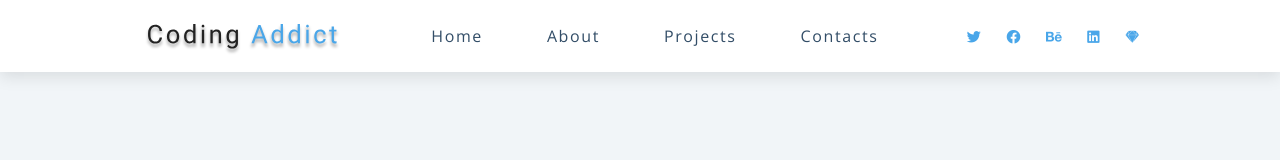
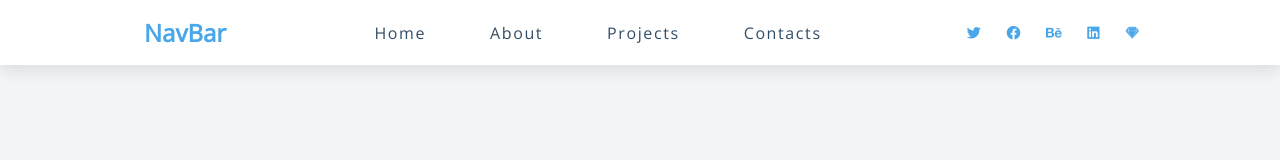
Before and after one commit to ArpitJana/JS-Project-06-Nav-Bar, a plain HTML site: page index.html in a window 1280 px wide. Drawn offline with nearby package versions, Linux system fonts and the light colour scheme.

Commit message:
logo Changed

```diff
--- a/index.html
+++ b/index.html
@@ -17,7 +17,8 @@
         <div class="nav-center">
             <!-- nav header -->
             <div class="nav-header">
-                <img src="./logo.svg" class="logo" alt="logo">
+                <!-- <img src="./logo.svg" class="logo" alt="logo"> -->
+                <h1>NavBar</h1>
                 <button class="nav-toggle"><i class="fas fa-bars"></i></button>
             </div>
             <!-- links -->
--- a/styles.css
+++ b/styles.css
@@ -80,6 +80,11 @@ Global Styles
 
         a {
             text-decoration: none;
+        }
+
+        h1 {
+            color: var(--clr-primary-5);
+            font-size: 1.5rem;
         }
         /*
 ================
```
Also changed, not shown: logo.svg (deleted).
